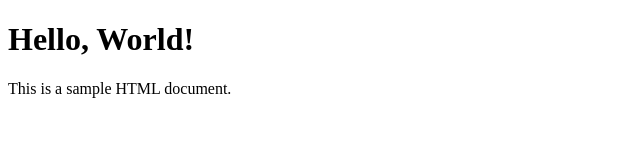
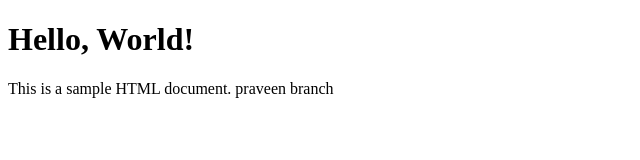
Before and after one commit to Nachiketh-G/DevOps, a plain HTML site: page index.html in a window 1280 px wide. Shown: the whole page, without its empty margins (0-640 px from the left). Drawn offline with Linux system fonts and the light colour scheme.

Commit message:
changes made praveen

```diff
--- a/index.html
+++ b/index.html
@@ -8,7 +8,7 @@
 </head>
 <body>
     <h1>Hello, World!</h1>
-    <p>This is a sample HTML document.</p>
+    <p>This is a sample HTML document. praveen branch</p>
 
 </body>
 </html>
```
